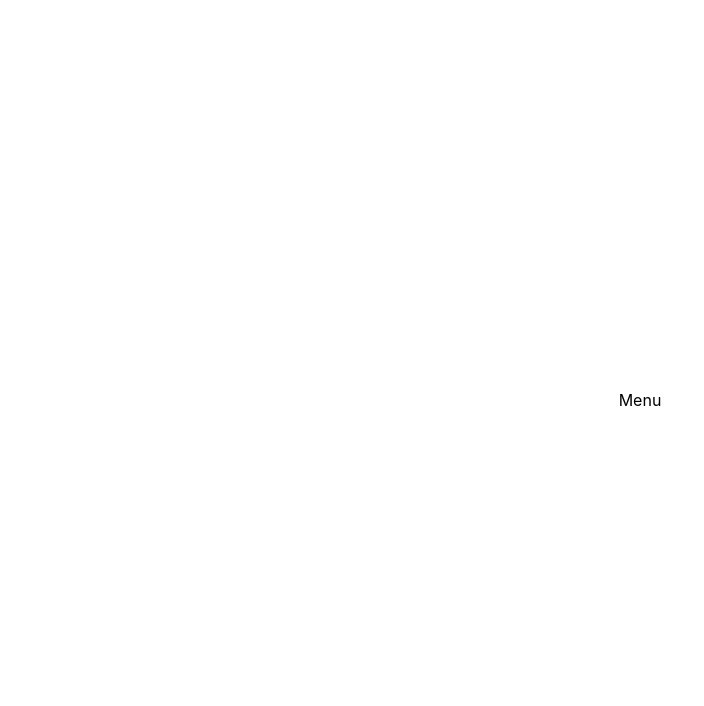
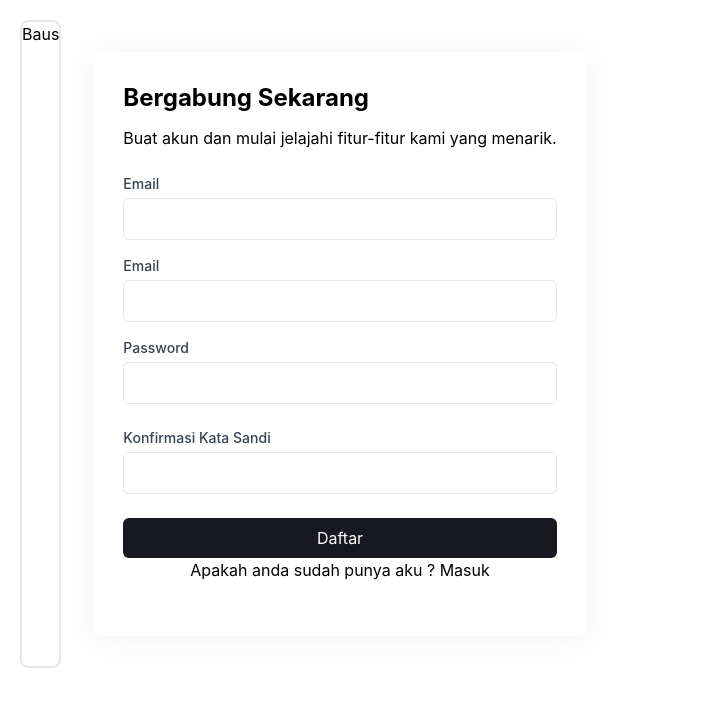
Before and after one commit to Bauagg/autodex-fe, a React (Create React App) app: page / in a window 1280 px wide. Shown: the top 706 px of the page, without its empty margins (0-704 px from the left). Built offline with nearby package versions, Linux system fonts and the light colour scheme.

Commit message:
data terbaru

```diff
--- a/src/pages/MenuBar/index.jsx
+++ b/src/pages/MenuBar/index.jsx
@@ -6,81 +6,61 @@ const MenuBar = () => {
     const [miniNav, setMiniNav] = useState(false)
     return (
         <div className="flex bg-[black] w-full">
-            <div className={`h-[100vh] pt-[50px] px-[24px] bg-[#fff] ${miniNav ? "w-[130px]":"w-[270px]"}`}>
+            <div className={`h-[100vh] pt-[50px] px-[24px] bg-[#fff] ${miniNav ? "w-[130px]" : "w-[270px]"}`}>
                 <div className="flex justify-end px-[17px] duration-300">
                     {miniNav ? (
-                        <div onClick={()=>setMiniNav(false)}>
-                        <RightIcon/>
+                        <div onClick={() => setMiniNav(false)}>
+                            <RightIcon />
                         </div>
-                    ):(
-                        <div onClick={()=>setMiniNav(true)}>
-                        <LeftIcon/>
+                    ) : (
+                        <div onClick={() => setMiniNav(true)}>
+                            <LeftIcon />
                         </div>
                     )}
                 </div>
                 <div className="bg-black rounded-[18px] w-full mt-[30px] py-[10px] px-[15px] text-[#fff] flex gap-[15px] items-center">
-                    <div className={miniNav ? "hidden":"w-[42px] h-[42px] rounded-full bg-[#D9D9D9]"}></div>
+                    <div className={miniNav ? "hidden" : "w-[42px] h-[42px] rounded-full bg-[#D9D9D9]"}></div>
                     <div className="font-medium text-[15px]">
                         <p>Michele</p>
                         <p>Admin</p>
                     </div>
                 </div>
                 <div className="mt-[72px]">
-                    <div onClick={()=>setActiceMenu("Dashboard")}
-                        className={`flex items-center cursor-pointer gap-[10px] px-[16px] py-[12px] bg-[#fff] rounded-[12px] text-[14px] font-medium text-[black] duration-300 ${activeMenu === "Dashboard" ? "pl-[40px]":""}`}>
-                        <DashboardIcon/>
-                        <p className={miniNav ? "hidden":""}>Dashboard</p>
+                    <div onClick={() => setActiceMenu("Dashboard")}
+                        className={`flex items-center cursor-pointer gap-[10px] px-[16px] py-[12px] bg-[#fff] rounded-[12px] text-[14px] font-medium text-[black] duration-300 ${activeMenu === "Dashboard" ? "pl-[40px]" : ""}`}>
+                        <DashboardIcon />
+                        <p className={miniNav ? "hidden" : ""}>Dashboard</p>
                     </div>
-                    <div onClick={()=>setActiceMenu("HubBrowser")}
-                        className={`flex items-center cursor-pointer gap-[10px] px-[16px] py-[12px] bg-[#fff] rounded-[12px] text-[14px] font-medium text-[black] duration-300 mt-[20px] ${activeMenu === "HubBrowser" ? "pl-[40px]":""}`}>
-                        <HubIcon/>
-                        <p className={miniNav ? "hidden":""}>Hub Browser</p>
-                    </div>
-                    <div onClick={()=>setActiceMenu("AccAdministrator")}
-                        className={`flex items-center cursor-pointer gap-[10px] px-[16px] py-[12px] bg-[#fff] rounded-[12px] text-[14px] font-medium text-[black] duration-300 mt-[20px] ${activeMenu === "AccAdministrator" ? "pl-[40px]":""}`}>
-                        <AdministratorIcon/>
-                        <p className={miniNav ? "hidden":""}>Acc Administrator</p>
-                    </div>
-                    <div onClick={()=>setActiceMenu("SimpleViewer")}
-                        className={`flex items-center cursor-pointer gap-[10px] px-[16px] py-[12px] bg-[#fff] rounded-[12px] text-[14px] font-medium text-[black] duration-300 mt-[20px] ${activeMenu === "SimpleViewer" ? "pl-[40px]":""}`}>
-                        <SimpleIcon/>
-                        <p className={miniNav ? "hidden":""}>Simple Viewer</p>
-                    </div>
-                    <div onClick={()=>setActiceMenu("DesignAutomation")}
-                        className={`flex items-center cursor-pointer gap-[10px] px-[16px] py-[12px] bg-[#fff] rounded-[12px] text-[14px] font-medium text-[black] duration-300 mt-[20px] ${activeMenu === "DesignAutomation" ? "pl-[40px]":""}`}>
-                        <DesignIcon/>
-                        <p className={miniNav ? "hidden":""}>Design Automation</p>
+                    <div onClick={() => setActiceMenu("SimpleViewer")}
+                        className={`flex items-center cursor-pointer gap-[10px] px-[16px] py-[12px] bg-[#fff] rounded-[12px] text-[14px] font-medium text-[black] duration-300 mt-[20px] ${activeMenu === "SimpleViewer" ? "pl-[40px]" : ""}`}>
+                        <SimpleIcon />
+                        <p className={miniNav ? "hidden" : ""}>Simple Viewer</p>
                     </div>
                 </div>
                 <div className="mt-[87px]">
-                    <div onClick={()=>setActiceMenu("Profile")}
-                        className={`flex items-center cursor-pointer gap-[10px] px-[16px] py-[12px] bg-[#fff] rounded-[12px] text-[14px] font-medium text-[black] duration-300 ${activeMenu === "Profile" ? "pl-[40px]":""}`}>
-                        <ProfileIcon/>
-                        <p className={miniNav ? "hidden":""}>Profile</p>
-                    </div>
-                    <div onClick={()=>setActiceMenu("Setting")}
-                        className={`flex items-center cursor-pointer gap-[10px] px-[16px] py-[12px] bg-[#fff] rounded-[12px] text-[14px] font-medium text-[black] duration-300 mt-[20px] ${activeMenu === "Setting" ? "pl-[40px]":""}`}>
-                        <SettingIcon/>
-                        <p className={miniNav ? "hidden":""}>Setting</p>
+                    <div onClick={() => setActiceMenu("Setting")}
+                        className={`flex items-center cursor-pointer gap-[10px] px-[16px] py-[12px] bg-[#fff] rounded-[12px] text-[14px] font-medium text-[black] duration-300 mt-[20px] ${activeMenu === "Setting" ? "pl-[40px]" : ""}`}>
+                        <SettingIcon />
+                        <p className={miniNav ? "hidden" : ""}>Setting</p>
                     </div>
                 </div>
             </div>
             <div className="text-[#fff] flex items-center justify-center flex-grow">
                 {activeMenu === "Dashboard" ? (
                     <p>Dashboard Component Here</p>
-                ):activeMenu === "HubBrowser" ? (
+                ) : activeMenu === "HubBrowser" ? (
                     <p>HubBrowser Component Here</p>
-                ):activeMenu === "AccAdministrator" ? (
+                ) : activeMenu === "AccAdministrator" ? (
                     <p>AccAdministrator Component Here</p>
-                ):activeMenu === "SimpleViewer" ? (
+                ) : activeMenu === "SimpleViewer" ? (
                     <p>SimpleViewer Component Here</p>
-                ):activeMenu === "HubBrowser" ? (
+                ) : activeMenu === "HubBrowser" ? (
                     <p>Dashboard Component Here</p>
-                ):activeMenu === "DesignAutomation" ? (
+                ) : activeMenu === "DesignAutomation" ? (
                     <p>DesignAutomation Component Here</p>
-                ):activeMenu === "Profile" ? (
+                ) : activeMenu === "Profile" ? (
                     <p>Profile Component Here</p>
-                ):activeMenu === "Setting" ? (
+                ) : activeMenu === "Setting" ? (
                     <p>Setting Component Here</p>
                 ) : null}
             </div>
--- a/src/pages/login.jsx
+++ /dev/null
@@ -1,12 +0,0 @@
-import { useNavigate } from "react-router-dom"
-
-const Login = () => {
-    const navigate = useNavigate()
-    return (
-        <div className="flex w-full h-[100vh] justify-center items-center">
-            <h1 onClick={()=>navigate("/menu")} className="hover:scale-[1.5] duration-300 cursor-pointer">Menu</h1>
-        </div>
-    )
-}
-
-export default Login
--- /dev/null
+++ b/src/pages/register.jsx
@@ -0,0 +1,79 @@
+import './style-login.css'
+import { useState } from "react";
+import { useNavigate } from "react-router-dom"
+
+const Register = () => {
+    const [nama, setNama] = useState('');
+    const [email, setEmail] = useState('');
+    const [password, setPassword] = useState('');
+    const [konfirmasiPassword, setKonfirmasiPassword] = useState('');
+    const navigate = useNavigate()
+    return (
+        <div className="flex py-5 px-5">
+            <div className="border-2 rounded-lg contenImagesLogin">
+                <h1>Baus</h1>
+            </div>
+            <div className="bg-white h-max flex justify-center containerFormUtama">
+                <div className="contenForm mx-8 my-8 gapsPading">
+                    <h2 className="text-2xl font-bold mb-3">Bergabung Sekarang</h2>
+                    <p className='mb-6'>Buat akun dan mulai jelajahi fitur-fitur kami yang menarik.</p>
+                    <form >
+                        <div className="mb-4">
+                            <label htmlFor="nama" className="block text-sm font-medium text-gray-700">Email</label>
+                            <input
+                                type="text"
+                                id="nama"
+                                value={nama}
+                                onChange={(e) => setNama(e.target.value)}
+                                required
+                                className="mt-1 p-2 w-full border rounded-md focus:outline-none focus:ring-2 focus:ring-primary focus:border-transparent"
+                            />
+                        </div>
+                        <div className="mb-4">
+                            <label htmlFor="email" className="block text-sm font-medium text-gray-700">Email</label>
+                            <input
+                                type="email"
+                                id="email"
+                                value={email}
+                                onChange={(e) => setEmail(e.target.value)}
+                                required
+                                className="mt-1 p-2 w-full border rounded-md focus:outline-none focus:ring-2 focus:ring-primary focus:border-transparent"
+                            />
+                        </div>
+                        <div className="mb-6">
+                            <label htmlFor="password" className="block text-sm font-medium text-gray-700">Password</label>
+                            <input
+                                type="password"
+                                id="password"
+                                value={password}
+                                onChange={(e) => setPassword(e.target.value)}
+                                required
+                                className="mt-1 p-2 w-full border rounded-md focus:outline-none focus:ring-2 focus:ring-primary focus:border-transparent"
+                            />
+                        </div>
+                        <div className="mb-6">
+                            <label htmlFor="konfirmasi_password" className="block text-sm font-medium text-gray-700">Konfirmasi Kata Sandi</label>
+                            <input
+                                type="password"
+                                id="konfirmasi_password"
+                                value={konfirmasiPassword}
+                                onChange={(e) => setKonfirmasiPassword(e.target.value)}
+                                required
+                                className="mt-1 p-2 w-full border rounded-md focus:outline-none focus:ring-2 focus:ring-primary focus:border-transparent"
+                            />
+                        </div>
+                        <button
+                            type="submit"
+                            className="w-full py-2 px-4 bg-primary text-white rounded-md hover:bg-primary-dark focus:outline-none focus:bg-primary-dark bg-[#171821]"
+                        >
+                            Daftar
+                        </button>
+                        <p className='mb-6 text-center'>Apakah anda sudah punya aku ? <span>Masuk</span></p>
+                    </form>
+                </div>
+            </div>
+        </div>
+    )
+}
+
+export default Register
--- /dev/null
+++ b/src/pages/style-login.css
@@ -0,0 +1,10 @@
+.contenForm {
+    box-shadow: 0 3px 32px rgba(0, 0, 0, 0.05);
+    padding: 16px;
+    border-radius: 8px;
+    background-color: #fff;
+}
+
+.gapsPading {
+    padding: 30px;
+}
--- a/src/routes/index.jsx
+++ b/src/routes/index.jsx
@@ -1,8 +1,8 @@
 import { Route, Routes } from "react-router-dom"
 
 //Componen
-import Login from "../pages/login"
 import MenuBar from "../pages/MenuBar/index"
+import Register from "../pages/register"
 
 
 const IndexRouter = () => {
@@ -10,7 +10,7 @@ const IndexRouter = () => {
         <div>
             <Routes>
                 <Route path="/menu" element={<MenuBar />} />
-                <Route path="/" element={<Login />} />
+                <Route path="/" element={<Register />} />
             </Routes>
         </div>
     )
```
